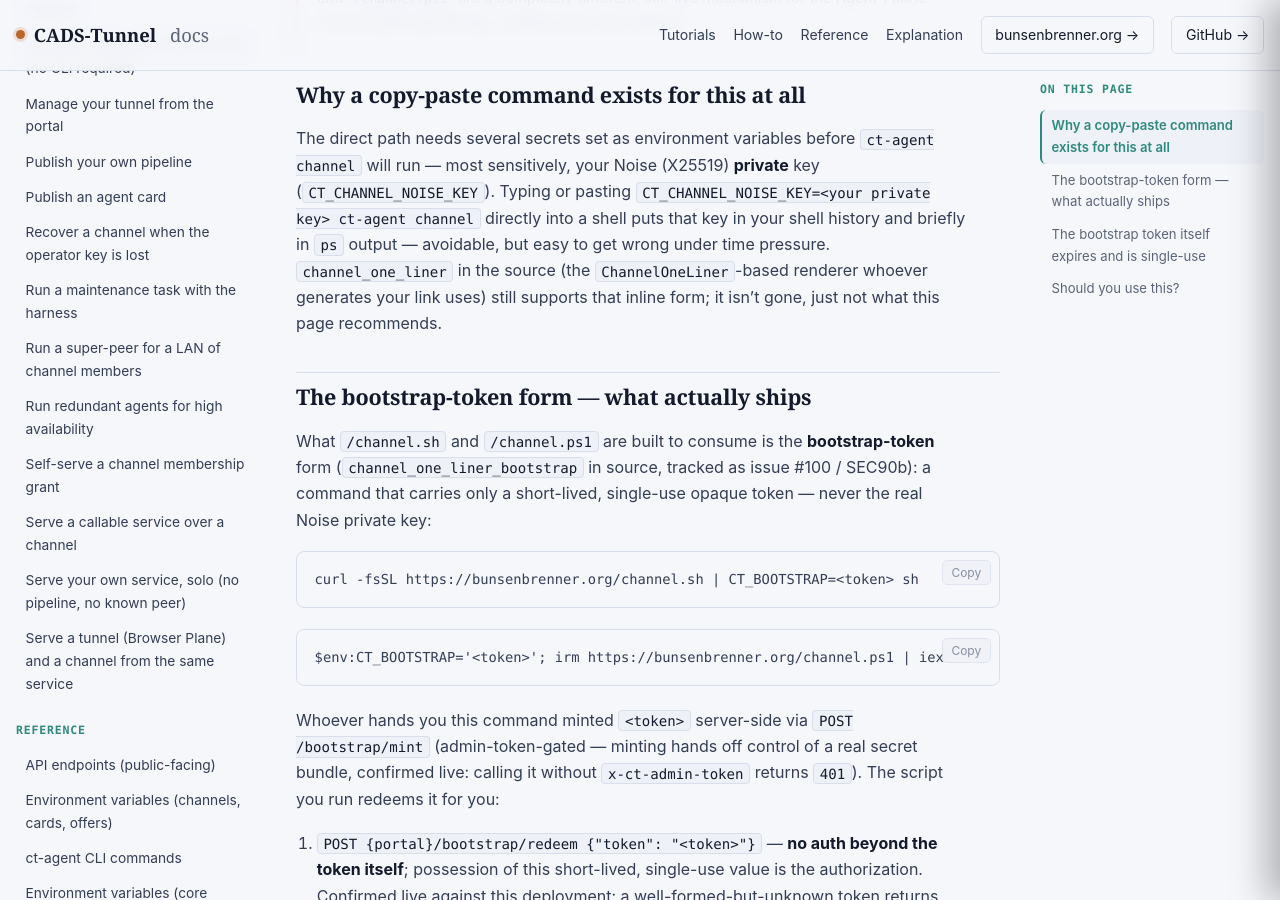
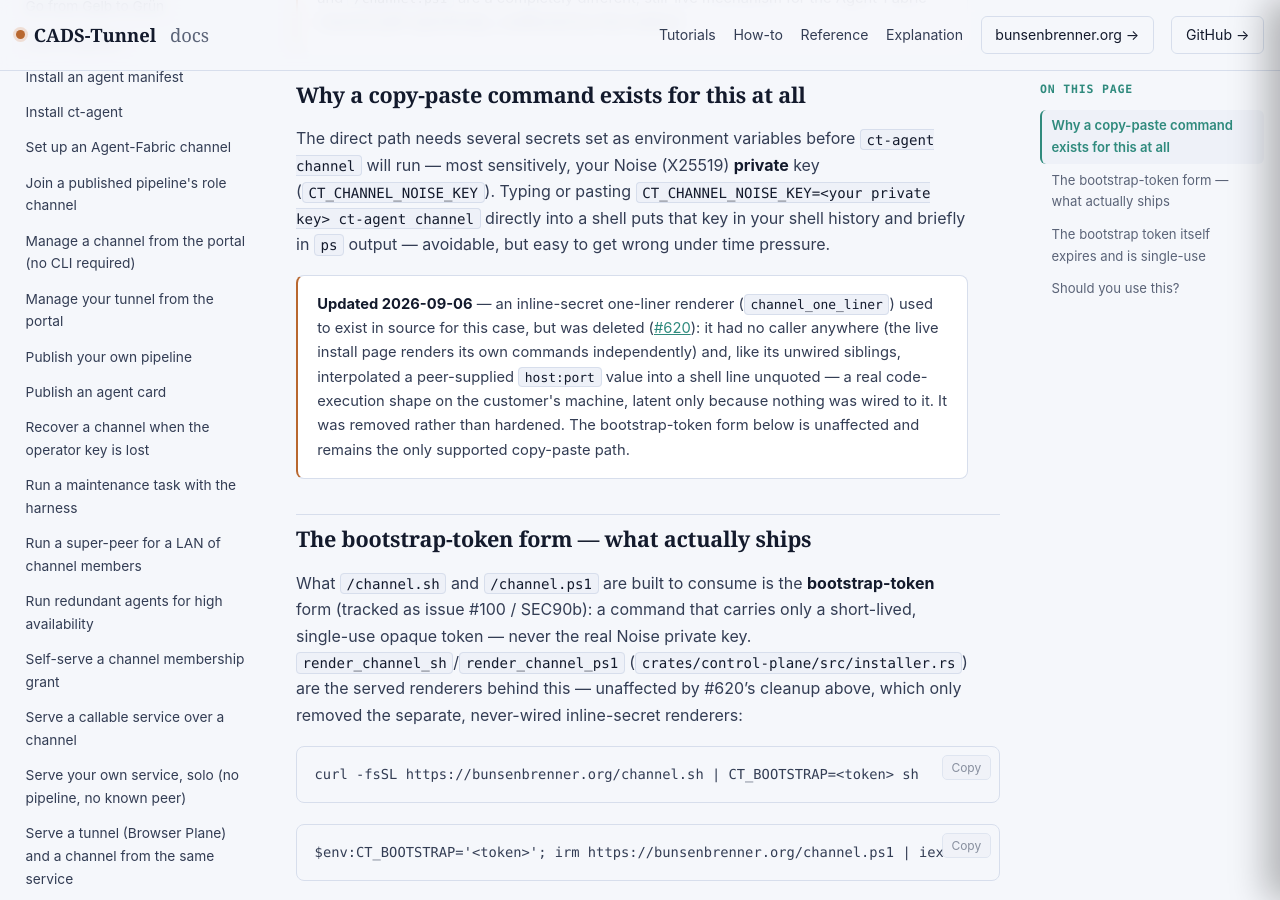
Before and after one commit to scimbe/CADS-Tunnel-docs, a Jekyll site: the page built from _how-to/channel-one-liner.md, in a window 1280 px wide and 900 px high, scrolled down 843 px. Built offline with Jekyll 4.4.1, drawn with Linux system fonts in a browser that asks for light colours.

Commit message:
channel-one-liner: drop references to the #620-deleted renderer functions (#47)
CADS-Tunnel PR#764 (2026-09-06) deleted channel_one_liner,
channel_one_liner_bootstrap, install_one_liner, and their siblings from
installer.rs as unwired, latently shell-injection-shaped dead code
(#620) -- confirmed against origin/main: only render_channel_sh,
render_channel_ps1, and installer_router remain.

This page cited both deleted functions by name as if they were live
source. The actual feature they describe (/channel.sh + /channel.ps1,
the bootstrap-token redeem flow) is completely unaffected -- it's
served by render_channel_sh/render_channel_ps1, which #620 explicitly
kept. Fixed both citations, added a callout explaining what was
removed and why, without touching any of the still-accurate
bootstrap-flow description below it.


Claude-Session: https://claude.ai/code/session_01P7RcWwn9qfcZMcfYXfutF3

Co-authored-by: scimbe <becke@vps-1779cd55.vps.ovh.net>
Co-authored-by: Claude Sonnet 5 <noreply@anthropic.com>

````diff
--- a/_how-to/channel-one-liner.md
+++ b/_how-to/channel-one-liner.md
@@ -41,15 +41,26 @@ The direct path needs several secrets set as environment variables before `ct-ag
 run — most sensitively, your Noise (X25519) **private** key
 (`CT_CHANNEL_NOISE_KEY`). Typing or pasting `CT_CHANNEL_NOISE_KEY=<your private key> ct-agent
 channel` directly into a shell puts that key in your shell history and briefly in `ps` output —
-avoidable, but easy to get wrong under time pressure. `channel_one_liner` in the source (the
-`ChannelOneLiner`-based renderer whoever generates your link uses) still supports that inline
-form; it isn't gone, just not what this page recommends.
+avoidable, but easy to get wrong under time pressure.
+
+<div class="callout warn">
+<strong>Updated 2026-09-06</strong> — an inline-secret one-liner renderer (<code>channel_one_liner</code>)
+used to exist in source for this case, but was deleted
+(<a href="https://github.com/scimbe/CADS-Tunnel/issues/620">#620</a>): it had no caller anywhere
+(the live install page renders its own commands independently) and, like its unwired siblings,
+interpolated a peer-supplied <code>host:port</code> value into a shell line unquoted — a real
+code-execution shape on the customer's machine, latent only because nothing was wired to it. It
+was removed rather than hardened. The bootstrap-token form below is unaffected and remains the
+only supported copy-paste path.
+</div>
 
 ## The bootstrap-token form — what actually ships
 
 What `/channel.sh` and `/channel.ps1` are built to consume is the **bootstrap-token** form
-(`channel_one_liner_bootstrap` in source, tracked as issue #100 / SEC90b): a command that carries
-only a short-lived, single-use opaque token — never the real Noise private key:
+(tracked as issue #100 / SEC90b): a command that carries only a short-lived, single-use opaque
+token — never the real Noise private key. `render_channel_sh`/`render_channel_ps1`
+(`crates/control-plane/src/installer.rs`) are the served renderers behind this — unaffected by
+#620's cleanup above, which only removed the separate, never-wired inline-secret renderers:
 
 ```
 curl -fsSL https://bunsenbrenner.org/channel.sh | CT_BOOTSTRAP=<token> sh
````
